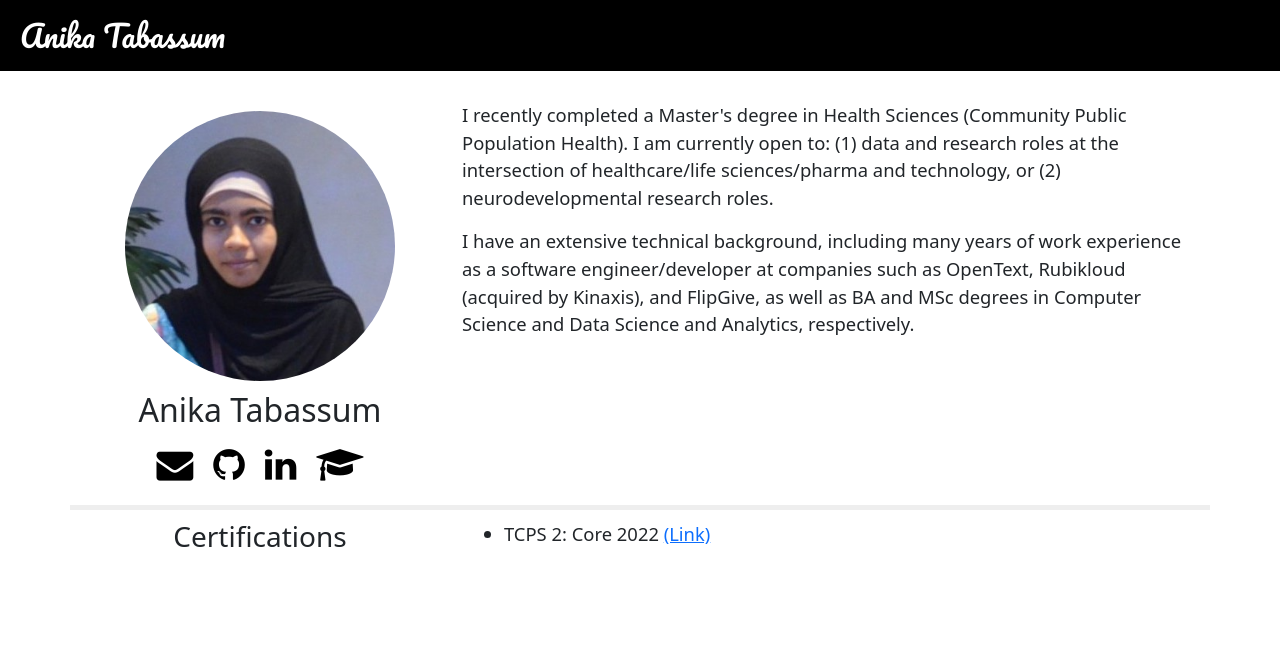
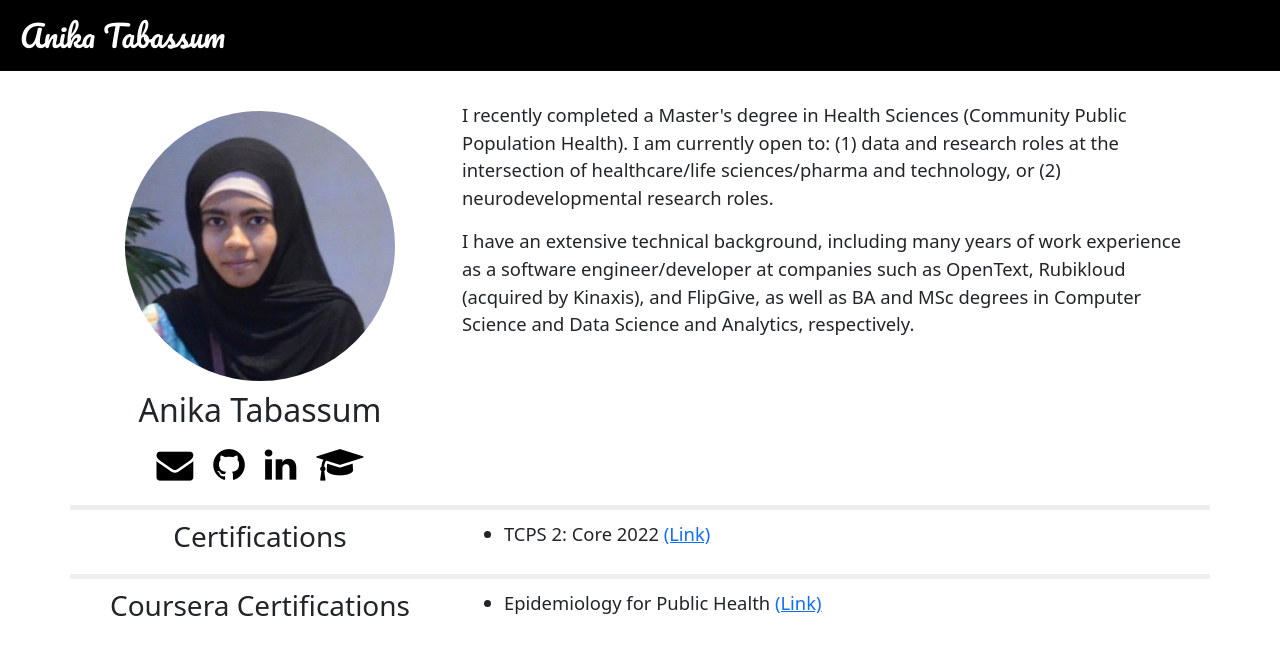
Before and after one commit to atabas/atabas.github.io, a Jekyll site: the page built from index.html, in a window 1280 px wide. Shown: the top 655 px of the page. Built offline with Jekyll 4.4.1, drawn with Linux system fonts in a browser that asks for light colours; nearby versions of some CDN libraries; Markdown is read by kramdown in place of the engine named in the settings; comment, search, counter and statistics services are not loaded.

Commit message:
Add coursera certification 1

```diff
--- a/index.html
+++ b/index.html
@@ -45,7 +45,7 @@ title: Anika Tabassum
     </div>
 
   </div>
-  <div class="row">
+  <div class="row bordered">
     <div class="col-12 col-lg-4">
       <div id="picture-card">
         <h3> Certifications </h3>
@@ -58,12 +58,25 @@ title: Anika Tabassum
         </ul>
       </div>
     </div>
+    </div>
+    <div class="row">
+      <div class="col-12 col-lg-4">
+        <div id="picture-card">
+          <h3> Coursera Certifications </h3>
+        </div>
+      </div>
+      <div class="col-12 col-lg-8">
+        <div id="picture-card">
+          <ul>
+            <li><p class="post">Epidemiology for Public Health <a href="/pdf/EpiSpecializationCert-Coursera.pdf">(Link)</a></p></li>
+          </ul>
+        </div>
+      </div>
+      </div>
   <!-- <h2>Recent Writing</h2>
   <ul class="posts">
     {% for post in site.posts limit:3 %}
       <li><a href="{{ post.url }}">{{ post.title }}</a><span> {{ post.date | date_to_string }}</span></li>
     {% endfor %}
-
   </ul>
   <a href="/posts">More Posts >></a> -->
-  </div>
```
Also changed, not shown: 1 other file.
